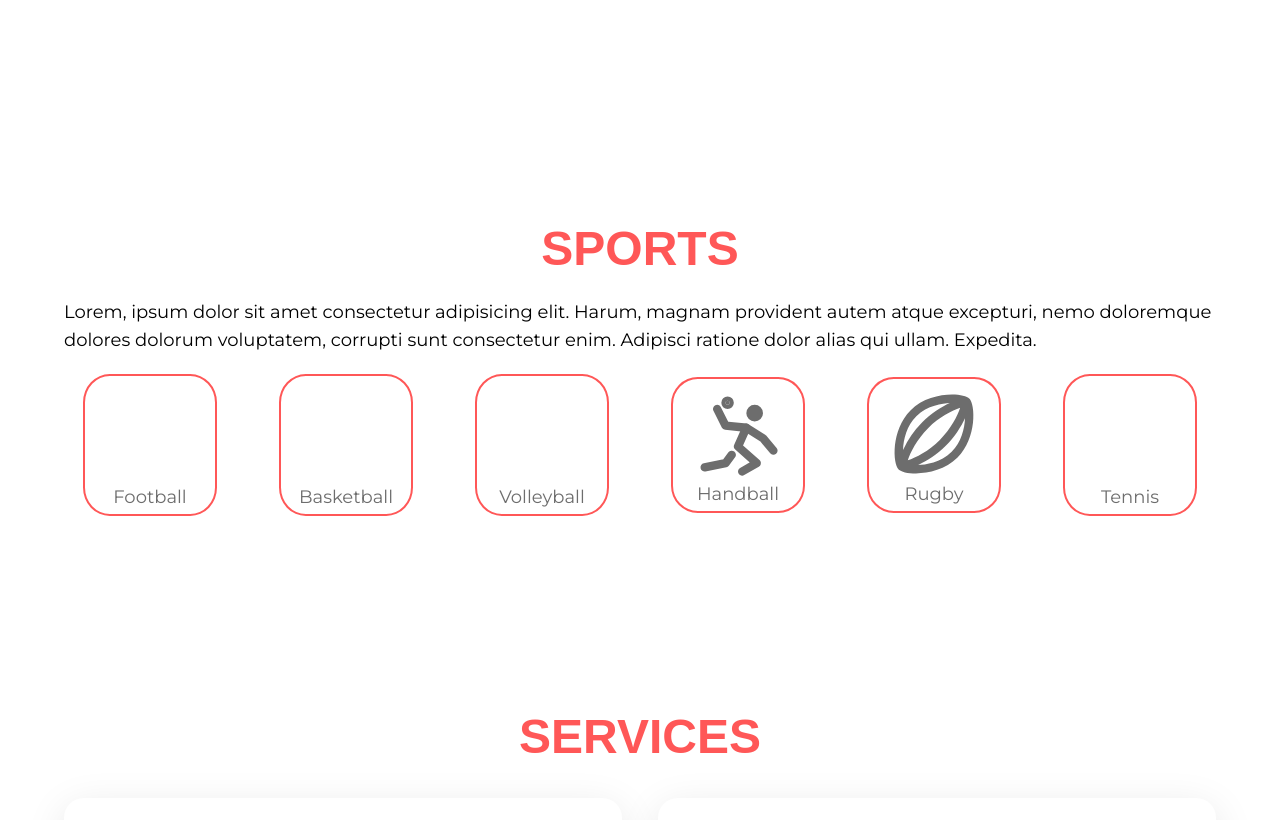
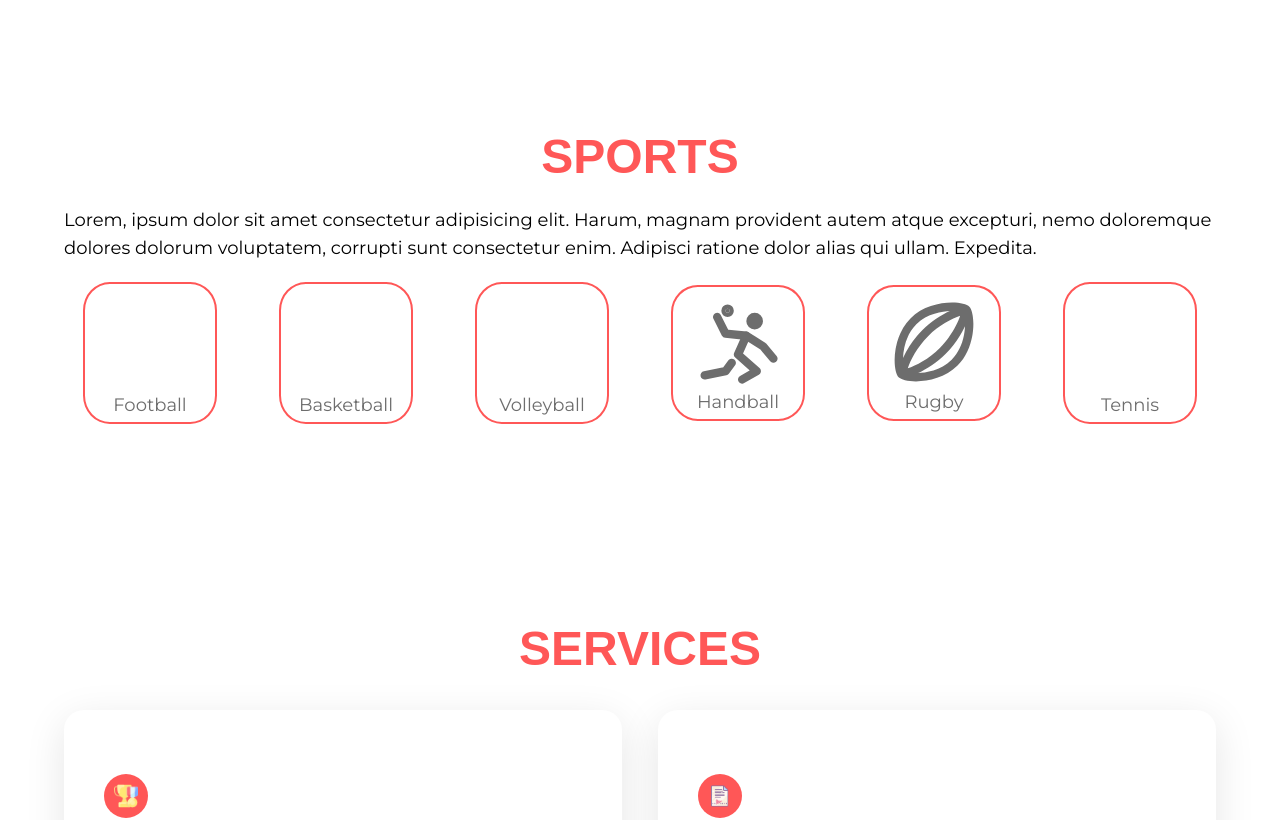
Before and after one commit to xxedrixx/lemuria, a React (Vite) app: page / in a window 1280 px wide. Shown: the part 680-1500 px from the top of the page. Built offline with nearby package versions, Linux system fonts and the light colour scheme; some icons are missing; a web font is replaced by a local one.

Commit message:
padding pb pt

```diff
--- a/src/index.css
+++ b/src/index.css
@@ -25,7 +25,7 @@
 
 @layer utilities {
   .padding {
-    @apply sm:px-16 px-8 sm:py-24 py-12;
+    @apply sm:px-16 px-8 sm:pb-48 sm:pt-1 py-12;
   }
 
   .padding-x {
```
